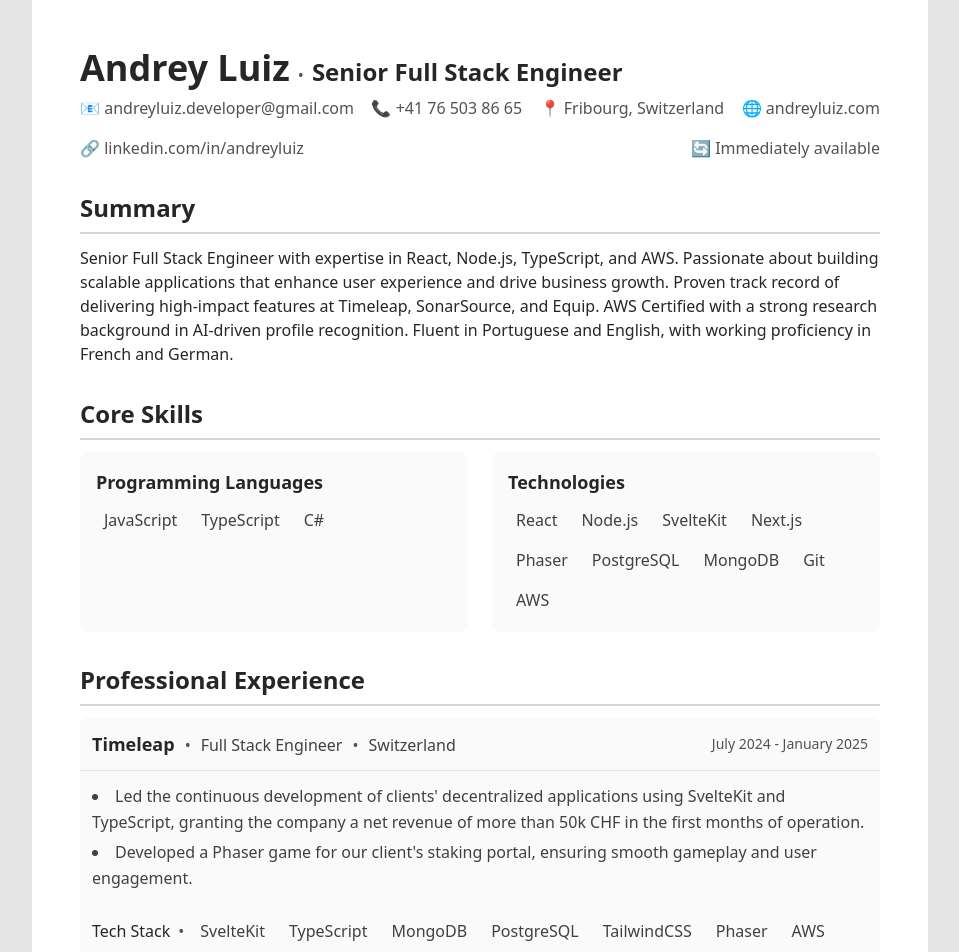
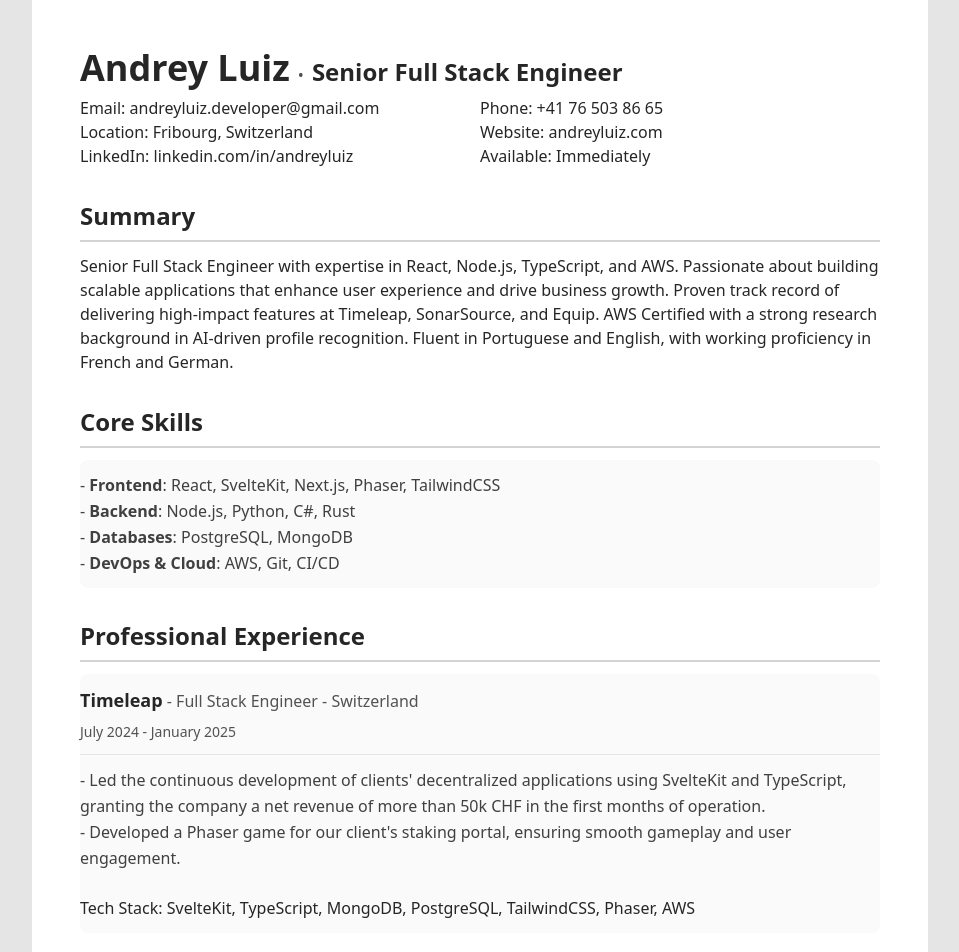
Before and after one commit to andreyluiz/cv.andreyluiz.com, a React (Vite) app: page / in a window 1280 px wide. Shown: the top 952 px of the page, without its empty margins (160-1119 px from the left). Built offline with nearby package versions, Linux system fonts and the light colour scheme.

Commit message:
Adjust skills and styles

```diff
--- a/src/App.tsx
+++ b/src/App.tsx
@@ -1,7 +1,6 @@
-import Badge from "./components/Badge";
-import Section from "./components/Section";
 import Title from "./components/Title";
 import data from "./variants/fullstack.json";
+import { Variant } from "./variants/types";
 
 function App() {
   const {
@@ -12,87 +11,61 @@
     languages,
     publications,
     summary,
-  } = data;
+  } = data as Variant;
 
   return (
-    <main className="max-w-4xl mx-auto p-12 print:p-0 bg-white dark:bg-neutral-900 print:text-sm">
-      {/* Header Section */}
-      <Section>
+    <main className="flex flex-col gap-8 print:gap-4 max-w-4xl mx-auto p-12 print:p-0 bg-white dark:bg-neutral-900 print:text-sm text-neutral-800 dark:text-neutral-200">
+      {/* Header section */}
+      <section>
         <div className="flex items-baseline">
-          <Title tag="h1" className="text-neutral-800 dark:text-neutral-100">
-            {personalInfo.name}
-          </Title>
+          <Title tag="h1">{personalInfo.name}</Title>
           <span className="text-neutral-600 mx-2">•</span>
-          <Title tag="h2" className="text-neutral-800 dark:text-neutral-100">
-            {personalInfo.title}
-          </Title>
+          <Title tag="h2">{personalInfo.title}</Title>
         </div>
-        <div className="text-neutral-600 dark:text-neutral-400 mt-2 print:mt-1 flex flex-wrap justify-between gap-4 print:gap-2 print:text-xs">
-          <p>📧 {personalInfo.email}</p>
-          <p>📞 {personalInfo.phone}</p>
-          <p>📍 {personalInfo.location}</p>
-          <p>🌐 {personalInfo.website}</p>
-          <p>🔗 {personalInfo.linkedin}</p>
-          <p>🔄 Immediately available</p>
+        <div className="mt-2 print:mt-1 print:gap-2 print:text-xs grid grid-cols-2">
+          <p>Email: {personalInfo.email}</p>
+          <p>Phone: {personalInfo.phone}</p>
+          <p>Location: {personalInfo.location}</p>
+          <p>Website: {personalInfo.website}</p>
+          <p>LinkedIn: {personalInfo.linkedin}</p>
+          <p>Available: Immediately</p>
         </div>
-      </Section>
+      </section>
 
-      {/* Summary Section */}
-      <Section>
+      {/* Summary section */}
+      <section>
         <Title
           tag="h2"
-          className="text-neutral-800 dark:text-neutral-100 border-b-2 border-neutral-300 pb-2 mb-3 print:mb-2"
+          className="border-b-2 border-neutral-300 pb-2 mb-3 print:mb-2"
         >
           Summary
         </Title>
-        <p className="text-neutral-800 dark:text-neutral-100 print:text-xs">
-          {summary}
-        </p>
-      </Section>
+        <p className="print:text-xs">{summary}</p>
+      </section>
 
-      {/* Skills Section */}
-      <Section>
+      {/* Skills section */}
+      <section>
         <Title
           tag="h2"
-          className="text-neutral-800 dark:text-neutral-100 border-b-2 border-neutral-300 pb-2 mb-3 print:mb-2"
+          className="border-b-2 border-neutral-300 pb-2 mb-3 print:mb-2"
         >
           Core Skills
         </Title>
-        <div className="grid grid-cols-1 print:grid-cols-2 md:grid-cols-2 gap-6 print:gap-4">
-          <div className="bg-neutral-50 dark:bg-neutral-800 p-4 print:px-0 rounded-lg">
-            <Title
-              tag="h3"
-              className="text-neutral-800 dark:text-neutral-100 mb-2"
-            >
-              Programming Languages
-            </Title>
-            <div className="flex flex-wrap gap-2">
-              {skills.programmingLanguages.map((lang, index) => (
-                <Badge key={index}>{lang}</Badge>
-              ))}
-            </div>
-          </div>
-          <div className="bg-neutral-50 dark:bg-neutral-800 p-4 print:px-0 rounded-lg">
-            <Title
-              tag="h3"
-              className="text-neutral-800 dark:text-neutral-100 mb-2"
-            >
-              Technologies
-            </Title>
-            <div className="flex flex-wrap gap-2">
-              {skills.technologies.map((tech, index) => (
-                <Badge key={index}>{tech}</Badge>
-              ))}
-            </div>
-          </div>
-        </div>
-      </Section>
+        <ul className="bg-neutral-50 dark:bg-neutral-800 rounded-lg list-none list-inside text-neutral-700 dark:text-neutral-300 py-3 print:py-2 print:text-xs">
+          {skills.map(([category, skills]) => (
+            <li key={category} className="leading-relaxed print:leading-normal">
+              - <span className="font-bold">{category}</span>:{" "}
+              {Array.isArray(skills) ? skills.join(", ") : skills}
+            </li>
+          ))}
+        </ul>
+      </section>
 
       {/* Professional Experience */}
-      <Section>
+      <section>
         <Title
           tag="h2"
-          className="text-neutral-800 dark:text-neutral-100 border-b-2 border-neutral-300 pb-2 mb-3 print:mb-2"
+          className="border-b-2 border-neutral-300 pb-2 mb-3 print:mb-2"
         >
           Professional Experience
         </Title>
@@ -102,25 +75,13 @@
               key={index}
               className="bg-neutral-50 dark:bg-neutral-800 rounded-lg break-inside-avoid"
             >
-              <div className="p-3 print:p-2 print:px-0 flex flex-col sm:flex-row sm:items-center sm:justify-between gap-2 print:gap-1 border-b border-neutral-200">
+              <div className="py-3 print:py-2 flex flex-col gap-2 print:gap-1 border-b border-neutral-200">
                 <div className="flex items-baseline gap-0.5">
-                  <Title
-                    tag="h3"
-                    className="font-medium text-neutral-800 dark:text-neutral-100"
-                  >
-                    {exp.company}
-                  </Title>
-                  <span className="text-neutral-600 dark:text-neutral-400 mx-2">
-                    •
-                  </span>
-                  <span className="text-neutral-700 dark:text-neutral-300">
-                    {exp.title}
-                  </span>
-                  <span className="text-neutral-600 dark:text-neutral-400 mx-2">
-                    •
-                  </span>
-                  <span className="text-neutral-700 dark:text-neutral-300">
-                    {exp.location}
+                  <span className="text-neutral-600 dark:text-neutral-400">
+                    <Title tag="h3" className="font-medium  inline">
+                      {exp.company}
+                    </Title>
+                    &nbsp;- {exp.title} - {exp.location}
                   </span>
                 </div>
                 <div className="text-neutral-600 dark:text-neutral-400 text-sm print:text-xs">
@@ -128,42 +89,35 @@
                 </div>
               </div>
               {exp.achievements.length > 0 && (
-                <ul className="list-disc list-inside text-neutral-700 dark:text-neutral-300 p-3 print:p-2 space-y-1 print:space-y-0.5 print:text-xs">
+                <ul className="list-none list-inside text-neutral-700 dark:text-neutral-300 py-3 print:py-2 print:text-xs">
                   {exp.achievements.map((achievement, i) => (
                     <li
                       key={i}
                       className="leading-relaxed print:leading-normal"
                     >
-                      {achievement}
+                      - {achievement}
                     </li>
                   ))}
                 </ul>
               )}
               {exp.techStack.length > 0 && (
-                <div className="flex items-baseline p-3 print:p-2 print:px-0">
-                  <span className="font-medium text-neutral-800 dark:text-neutral-100">
-                    Tech Stack
+                <div className="flex items-baseline py-3 print:py-2">
+                  <span className="font-medium ">Tech Stack:</span>&nbsp;
+                  <span className="leading-relaxed print:leading-normal">
+                    {exp.techStack.join(", ")}
                   </span>
-                  <span className="text-neutral-600 dark:text-neutral-400 mx-2">
-                    •
-                  </span>
-                  <ul className="list-none text-neutral-700 dark:text-neutral-300 flex flex-wrap gap-2">
-                    {exp.techStack.map((tech, index) => (
-                      <Badge key={index}>{tech}</Badge>
-                    ))}
-                  </ul>
                 </div>
               )}
             </div>
           ))}
         </div>
-      </Section>
+      </section>
 
       {/* Education & Certifications */}
-      <Section className="break-inside-avoid">
+      <section className="break-inside-avoid">
         <Title
           tag="h2"
-          className="text-neutral-800 dark:text-neutral-100 border-b-2 border-neutral-300 pb-2 mb-3 print:mb-2"
+          className="border-b-2 border-neutral-300 pb-2 mb-3 print:mb-2"
         >
           Education & Certifications
         </Title>
@@ -171,15 +125,10 @@
           {education.map((edu, index) => (
             <div
               key={index}
-              className="bg-neutral-50 dark:bg-neutral-800 p-3 print:p-2 print:px-0 rounded-lg"
+              className="bg-neutral-50 dark:bg-neutral-800 py-3 print:py-2 rounded-lg"
             >
-              <div className="flex flex-col sm:flex-row sm:justify-between sm:items-baseline gap-1">
-                <Title
-                  tag="h3"
-                  className="text-neutral-800 dark:text-neutral-100"
-                >
-                  {edu.degree}
-                </Title>
+              <div className="flex flex-col gap-1">
+                <Title tag="h3">{edu.degree}</Title>
                 <span className="text-neutral-600 dark:text-neutral-400">
                   {edu.year}
                 </span>
@@ -190,13 +139,13 @@
             </div>
           ))}
         </div>
-      </Section>
+      </section>
 
       {/* Publications */}
-      <Section className="break-inside-avoid">
+      <section className="break-inside-avoid">
         <Title
           tag="h2"
-          className="text-neutral-800 dark:text-neutral-100 border-b-2 border-neutral-300 pb-2 mb-3 print:mb-2"
+          className="border-b-2 border-neutral-300 pb-2 mb-3 print:mb-2"
         >
           Publications
         </Title>
@@ -204,7 +153,7 @@
           {publications.map((pub, index) => (
             <div
               key={index}
-              className="bg-neutral-50 dark:bg-neutral-800 p-3 print:p-2 print:px-0 rounded-lg"
+              className="bg-neutral-50 dark:bg-neutral-800 py-3 print:py-2 rounded-lg"
             >
               <a
                 href={pub.url}
@@ -217,29 +166,25 @@
             </div>
           ))}
         </div>
-      </Section>
+      </section>
 
       {/* Languages */}
-      <Section className="break-inside-avoid">
-        <Title tag="h2" className="text-neutral-800 dark:text-neutral-100">
-          Languages
-        </Title>
-        <div className="grid grid-cols-2 sm:grid-cols-4 gap-4 print:gap-2 print:text-sm">
+      <section className="break-inside-avoid">
+        <Title tag="h2">Languages</Title>
+        <div className="grid grid-cols-2 gap-4 print:gap-2 print:text-sm">
           {languages.map((language, index) => (
             <div
               key={index}
-              className="bg-neutral-50 dark:bg-neutral-800 p-3 print:p-2 print:px-0 rounded-lg"
+              className="bg-neutral-50 dark:bg-neutral-800 py-3 print:py-2 rounded-lg"
             >
-              <p className="font-medium text-neutral-800 dark:text-neutral-100">
-                {language.name}
-              </p>
+              <p className="font-medium ">{language.name}</p>
               <p className="text-neutral-600 dark:text-neutral-400 text-sm print:text-xs">
                 {language.level}
               </p>
             </div>
           ))}
         </div>
-      </Section>
+      </section>
     </main>
   );
 }
--- a/src/variants/fullstack.json
+++ b/src/variants/fullstack.json
@@ -9,20 +9,12 @@
     "linkedin": "linkedin.com/in/andreyluiz"
   },
   "summary": "Senior Full Stack Engineer with expertise in React, Node.js, TypeScript, and AWS. Passionate about building scalable applications that enhance user experience and drive business growth. Proven track record of delivering high-impact features at Timeleap, SonarSource, and Equip. AWS Certified with a strong research background in AI-driven profile recognition. Fluent in Portuguese and English, with working proficiency in French and German.",
-  "skills": {
-    "programmingLanguages": ["JavaScript", "TypeScript", "C#"],
-    "technologies": [
-      "React",
-      "Node.js",
-      "SvelteKit",
-      "Next.js",
-      "Phaser",
-      "PostgreSQL",
-      "MongoDB",
-      "Git",
-      "AWS"
-    ]
-  },
+  "skills": [
+    ["Frontend", ["React", "SvelteKit", "Next.js", "Phaser", "TailwindCSS"]],
+    ["Backend", ["Node.js", "Python", "C#", "Rust"]],
+    ["Databases", ["PostgreSQL", "MongoDB"]],
+    ["DevOps & Cloud", ["AWS", "Git", "CI/CD"]]
+  ],
   "experience": [
     {
       "title": "Full Stack Engineer",
--- a/src/variants/types.ts
+++ b/src/variants/types.ts
@@ -1,10 +1,7 @@
 export interface Variant {
   personalInfo: PersonalInfo;
   summary: string;
-  skills: {
-    programmingLanguages: string[];
-    technologies: string[];
-  };
+  skills: [string, string[]][];
   experience: Experience[];
   projects?: Project[];
   education: Education[];
```
